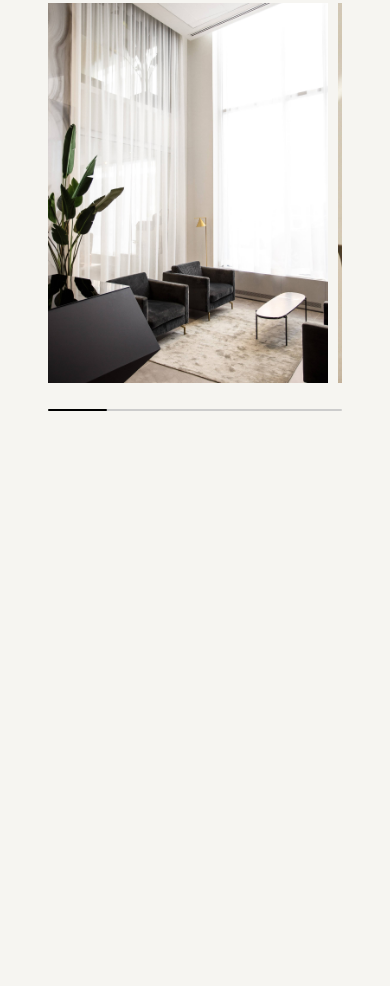
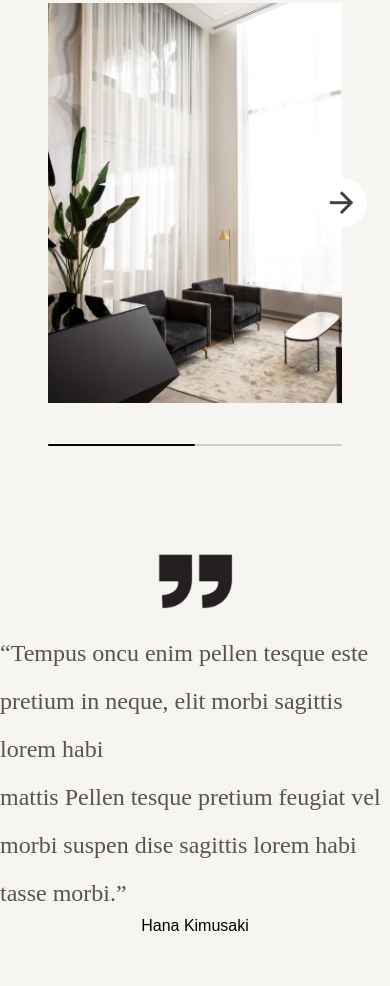
Before and after one commit to naitikhoriya1/furnics-clone, a plain HTML site: page index.html in a window 390 px wide. Shown: the part 2283-3269 px from the top of the page. Before the commit the page ends 2730 px from the top, so only its background shows below. Drawn offline with nearby package versions, Linux system fonts and the light colour scheme; a script that the page names is missing.

Commit message:
"Added testimonials section to index.html and corresponding styles to styles.css"

```diff
--- a/index.html
+++ b/index.html
@@ -139,7 +139,17 @@
         </div>
       </div>
     </div>
+    <div class="testimonials">
+      <img src="./img/quote.png" alt="" />
 
+      <blockquote>
+        “Tempus oncu enim pellen tesque este pretium in neque, elit morbi
+        sagittis lorem habi <br />
+        mattis Pellen tesque pretium feugiat vel morbi suspen dise sagittis
+        lorem habi tasse morbi.”
+      </blockquote>
+      <p>Hana Kimusaki</p>
+    </div>
     <script src="./script.js"></script>
   </body>
 </html>
--- a/styles.css
+++ b/styles.css
@@ -288,21 +288,24 @@ body {
   top: -10px;
   bottom: -10px;
 }
-/* Styles for mobile and tablets */
-@media only screen and (max-width: 1023px) {
-  .slider-wrapper .slide-button {
-    display: none !important;
-  }
-  .slider-wrapper .image-list {
-    gap: 10px;
-    margin-bottom: 15px;
-    scroll-snap-type: x mandatory;
-  }
-  .slider-wrapper .image-list .image-item {
-    width: 280px;
-    height: 380px;
-  }
-  .slider-scrollbar .scrollbar-thumb {
-    width: 20%;
-  }
+
+.testimonials {
+  height: 60vh;
+  display: flex;
+  align-items: center;
+  flex-direction: column;
+  justify-content: center;
+  /* gap: 1px; */
 }
+.testimonials img {
+  width: 100px;
+  height: 100px;
+  object-fit: cover;
+}
+.testimonials blockquote {
+  font-size: 1.5rem;
+  font-family: "Gilroy-Regular";
+  color: #585252;
+  line-height: 2;
+  /* margin-bottom: 2rem; */
+}
```
Also changed, not shown: img/quote.png (added), 1 other file.
